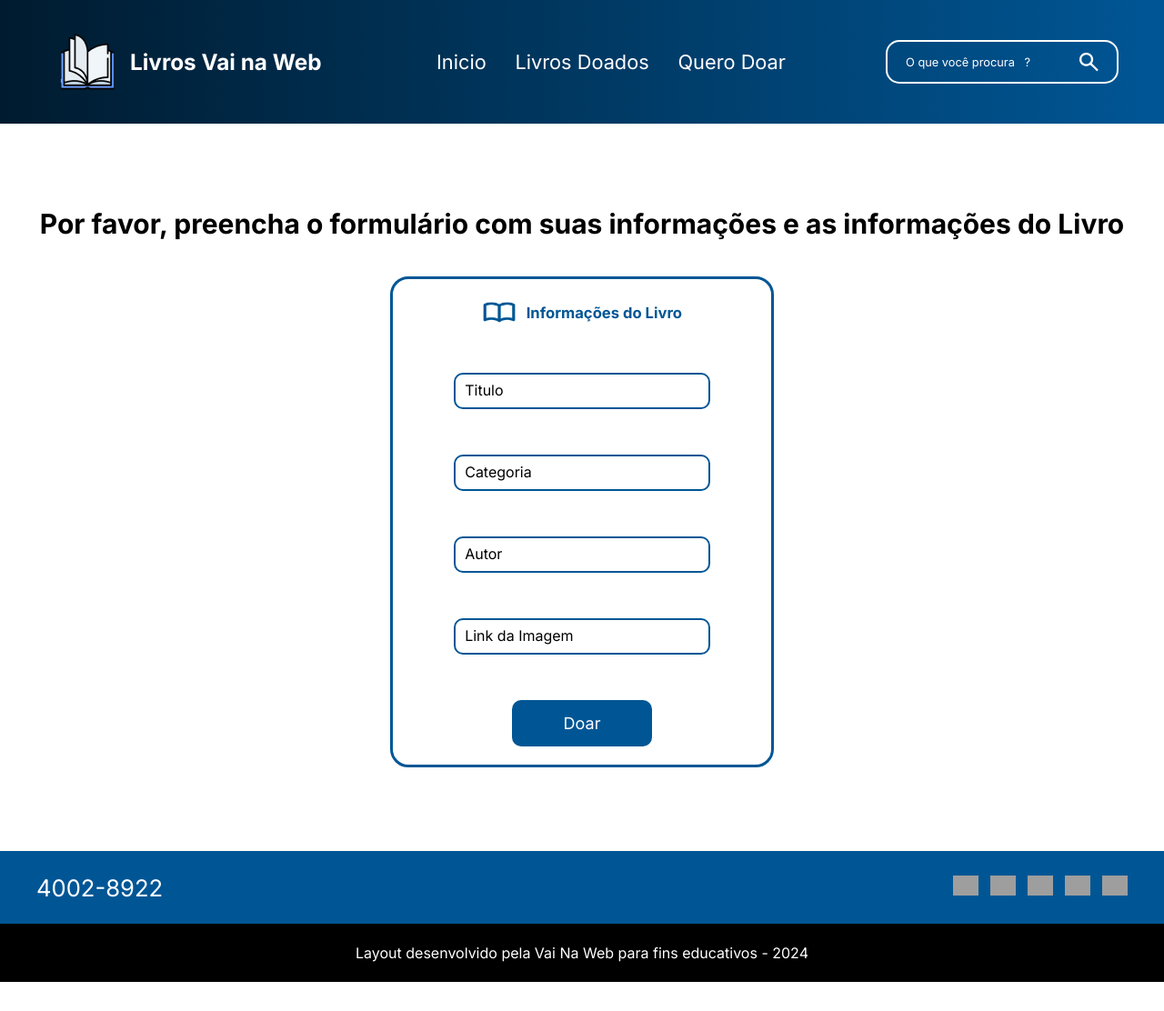
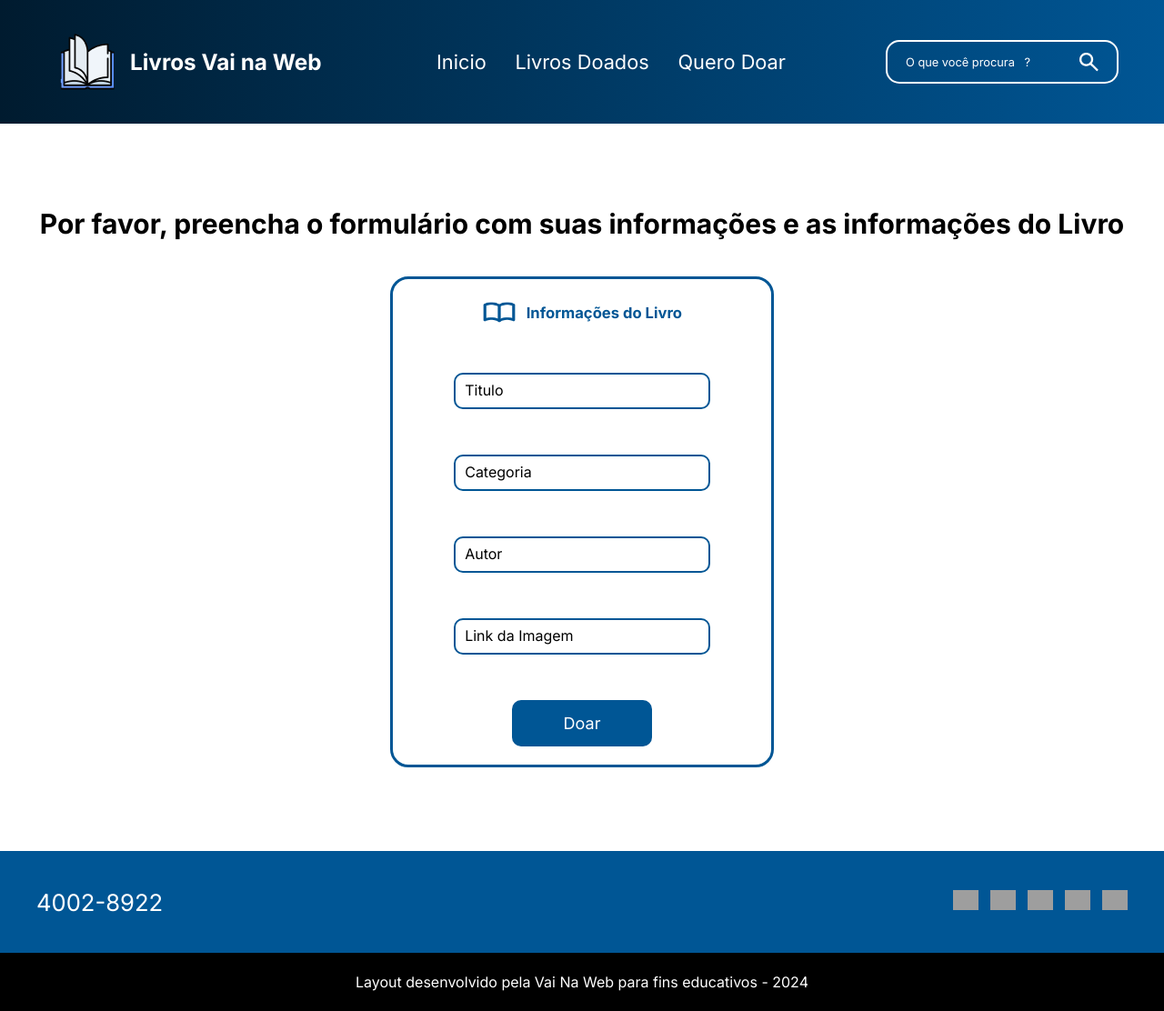
Before and after one commit to leonardofv/Doacao-de-Livros, a React (Vite) app: page /QueroDoar in a window 1280 px wide. Shown: the whole page at 91% size. Before the commit the page ends 1080 px from the top, so only its background shows below. Built offline with nearby package versions, Linux system fonts and the light colour scheme; grey boxes are pictures that could not be loaded.

Commit message:
teste site para web

```diff
--- a/src/components/Footer/footer.module.scss
+++ b/src/components/Footer/footer.module.scss
@@ -1,6 +1,6 @@
 .boxFooter {
     // border: 2px solid green;
-    height: 10vh;
+    height: 14vh;
     background-color: #005695;
     display: flex;
     justify-content: space-between;
--- a/src/pages/Inicio/inicio.module.scss
+++ b/src/pages/Inicio/inicio.module.scss
@@ -68,7 +68,7 @@
     align-items: center;
     justify-content: space-evenly;
     @media(max-width: 1700px) {
-        height: 75vh;
+        // height: 75vh;
     }
     @media(max-width: 1300px) {
         height: 70vh;
@@ -97,7 +97,7 @@
         justify-content: space-evenly;
         background-color: #0157944D;
         @media(max-width: 1700px) {
-            height: 40vh;
+            height: 45vh;
         }
         @media(max-width: 1300px) {
             height: 40vh;
```
